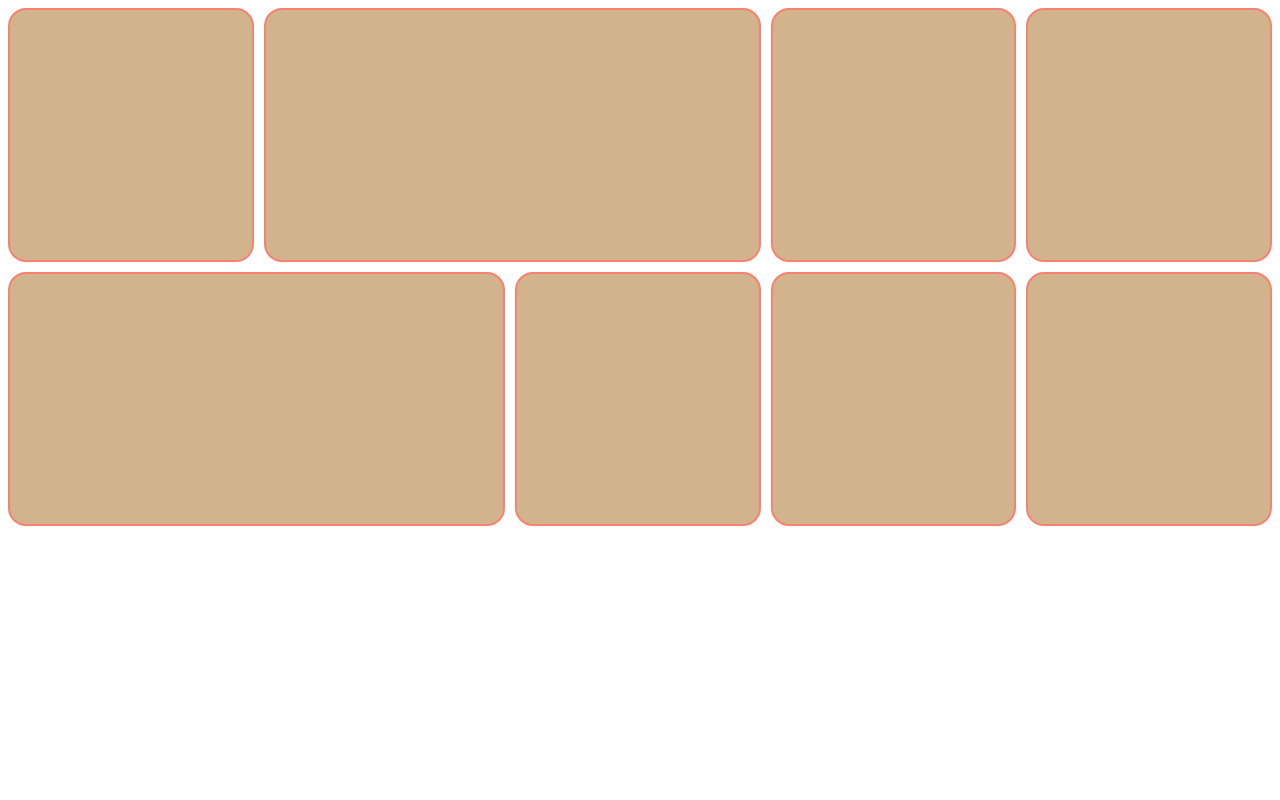
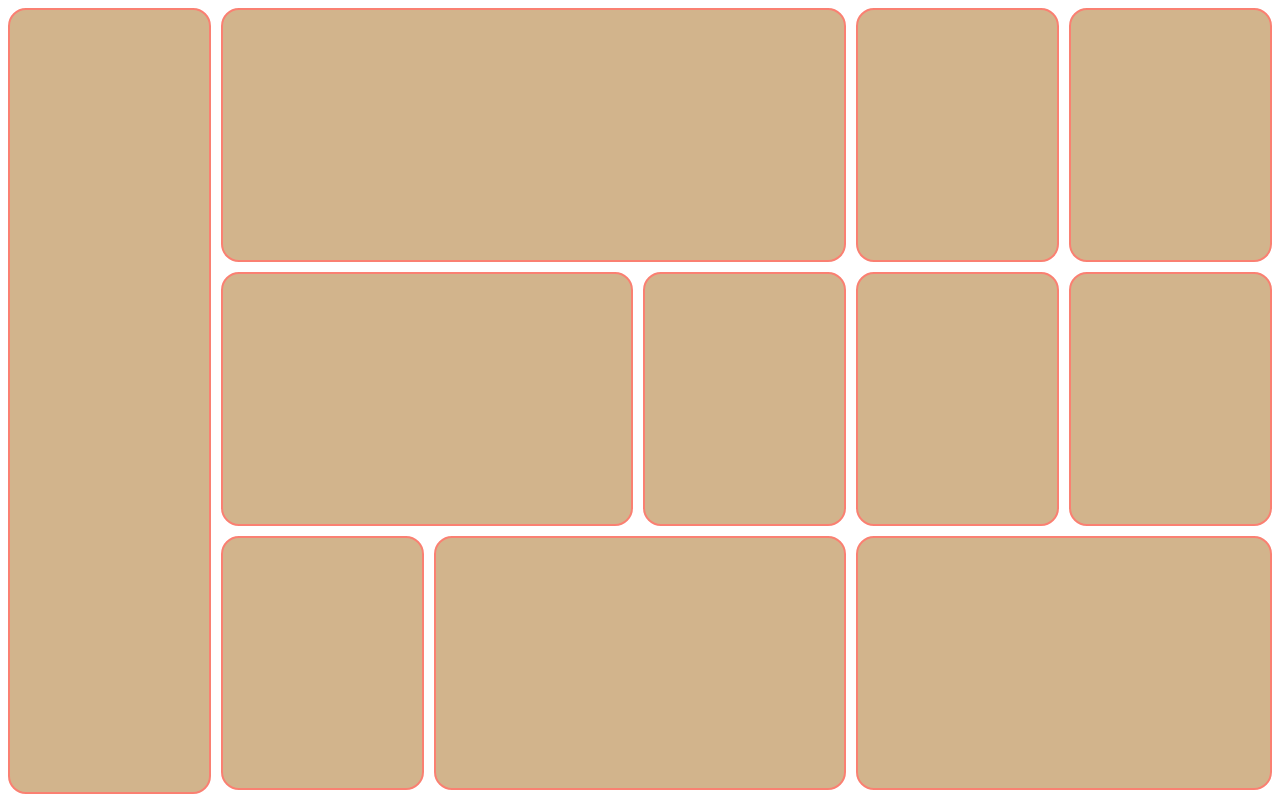
Before and after one commit to MOHEBBULLAHDEV/webdevelopment-course, a plain HTML site: page practice/grid_practice.html in a window 1280 px wide. Drawn offline with Linux system fonts and the light colour scheme.

Commit message:
The layout has been updated

```diff
--- a/practice/grid_practice.html
+++ b/practice/grid_practice.html
@@ -8,11 +8,12 @@
         .parent{
             display: grid;
             gap: 10px;
-            grid-template-columns: repeat(4 1fr);
-            grid-template-rows: auto auto;
+            grid-template-columns: repeat(5 1fr);
+            grid-template-rows: auto auto auto;
             grid-template-areas:
-            "area1 area2 area2 area3 area4"
-            "area5 area5 area6 area7 area8"
+            "area1 area2 area2 area2 area3 area4"
+            "area1 area5 area5 area6 area7 area8"
+            "area1 area9 area10 area10 area11 area11"
             ;
             /* grid-template-columns: 250px 300px 200px 250px; */
             /* grid-template-columns: 25px repeat(3,1fr) 700px; */
@@ -32,7 +33,7 @@
 
 
     <div class="parent">
-        <div class="child" style="grid-area: area1;"></div>
+        <div class="child" style="grid-area: area1; height: 100%;"></div>
         <div class="child"style="grid-area: area2;"></div>
         <div class="child"style="grid-area: area3;"></div>
         <div class="child"style="grid-area: area4;"></div>
@@ -40,6 +41,9 @@
         <div class="child"style="grid-area: area6;"></div>
         <div class="child"style="grid-area: area7;"></div>
         <div class="child"style="grid-area: area8;"></div>
+        <div class="child"style="grid-area: area9;"></div>
+        <div class="child"style="grid-area: area10;"></div>
+        <div class="child"style="grid-area: area11;"></div>
 
 
     </div>
```
